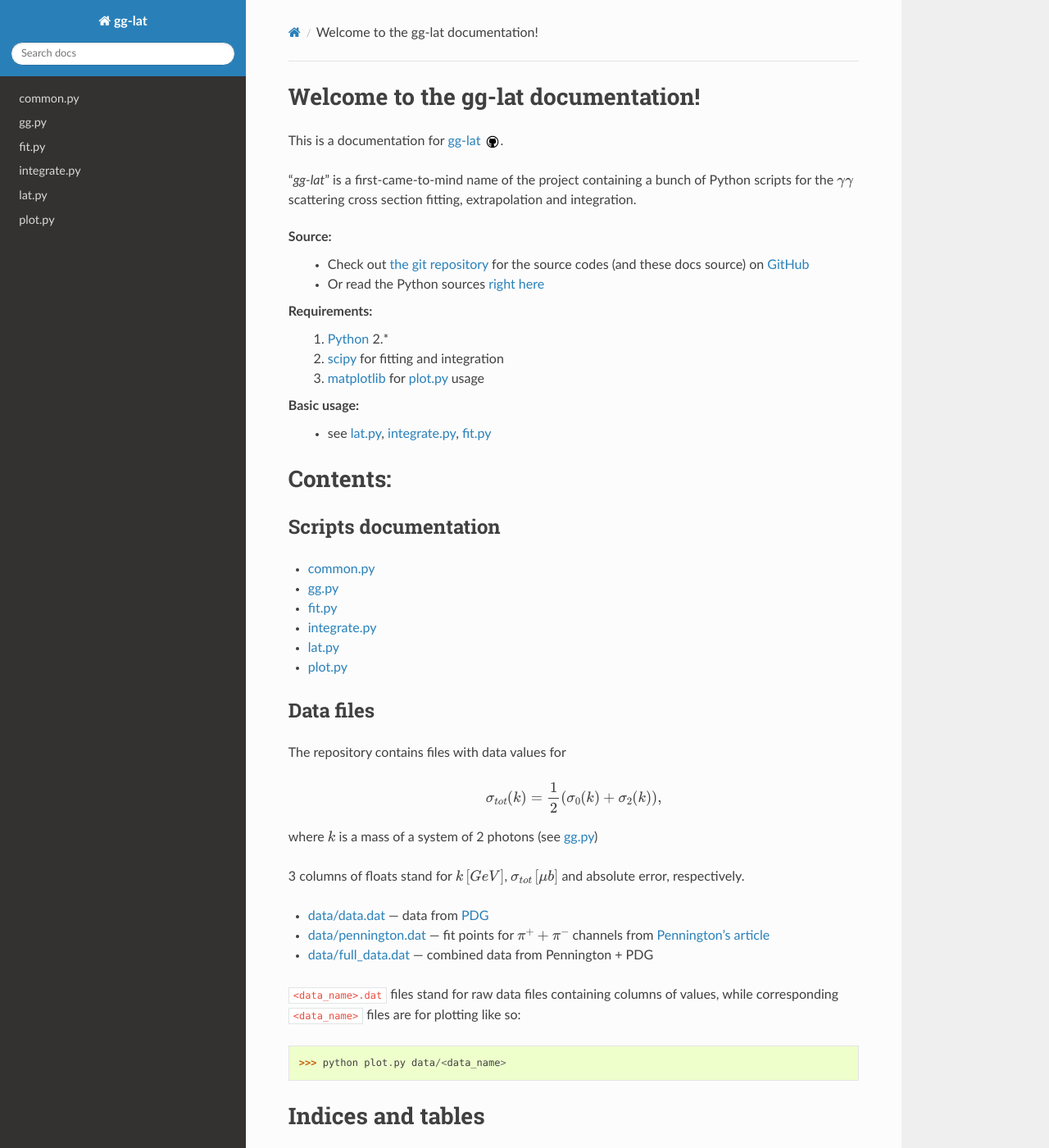
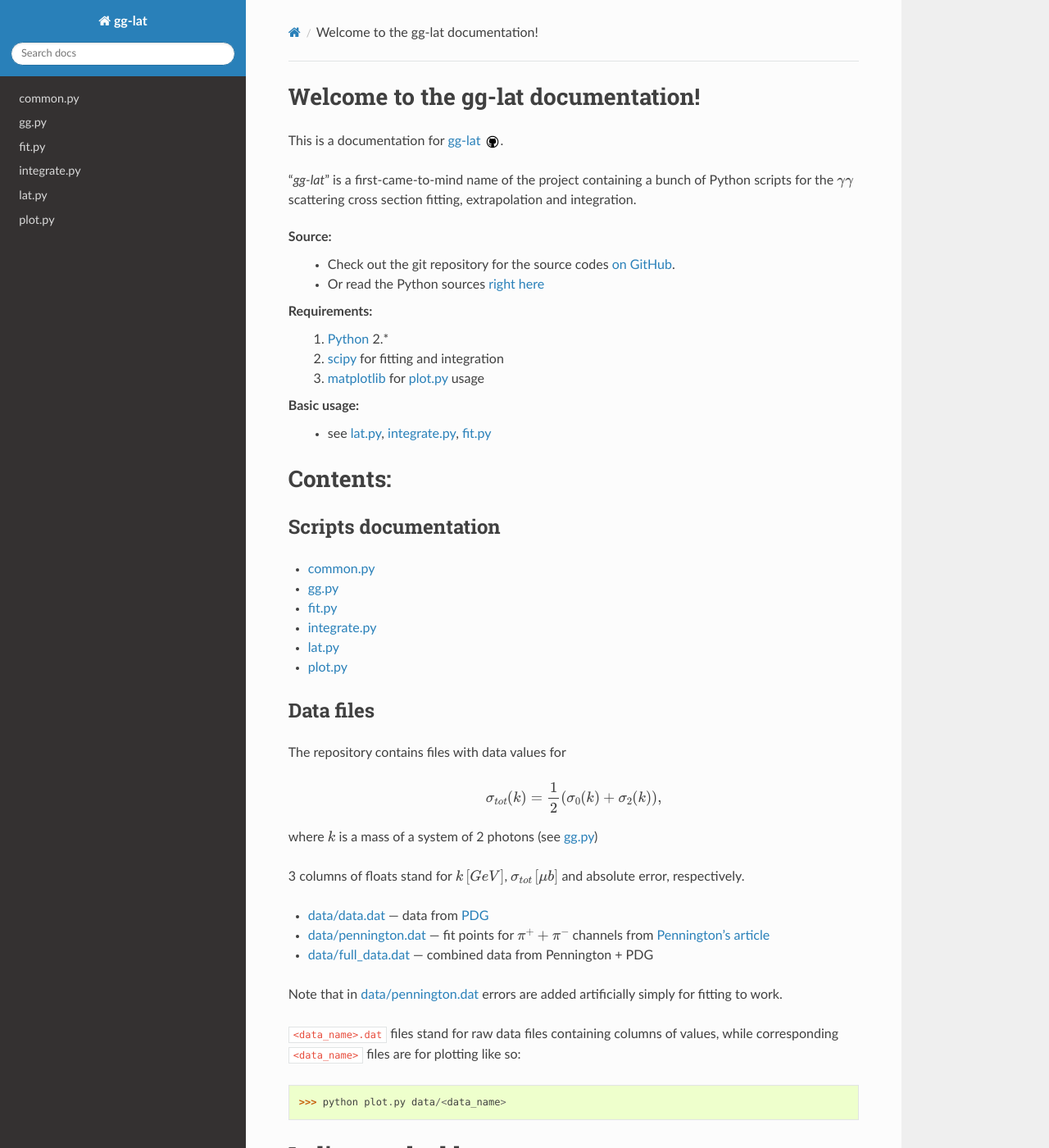
Before and after one commit to neuton/gg-lat, a Sphinx documentation site: the page built from docs/index.rst, in a window 1280 px wide and 1400 px high. Shown: the whole window at 82% size. Built offline with Sphinx 7.4.7 and the Read the Docs theme 2.0.0, drawn with Linux system fonts in a browser that asks for light colours; formulas are drawn with MathJax 3.

Commit message:
docs upd

```diff
--- a/docs/index.rst
+++ b/docs/index.rst
@@ -6,7 +6,7 @@ This is a documentation for `gg-lat`_ |GitHub|_.
 for the :math:`\gamma\gamma` scattering cross section fitting, extrapolation and integration.
 
 Source:
-	- Check out `the git repository`__ for the source codes (and these docs source) on `GitHub`__
+	- Check out the git repository for the source codes `on GitHub`__.
 	- Or read the Python sources `right here`__
 
 Requirements:
@@ -18,7 +18,6 @@ Basic usage:
 	* see lat.py_, integrate.py_, fit.py_
 
 __ http://github.com/neuton/gg-lat
-__ http://github.com
 __ _modules/index.html
 .. _GitHub: http://github.com/neuton/gg-lat
 .. |GitHub| image:: favicon-github-16.png
@@ -64,6 +63,8 @@ where :math:`k` is a mass of a system of 2 photons (see gg.py_)
 - `data/pennington.dat`_ --- fit points for :math:`\pi^+ + \pi^-` channels from `Pennington's article`__
 - `data/full_data.dat`_ --- combined data from Pennington + PDG
 
+Note that in `data/pennington.dat`_ errors are added artificially simply for fitting to work.
+
 .. _data/data.dat: http://github.com/neuton/gg-lat/blob/master/data/data.dat
 .. _data/full_data.dat: http://github.com/neuton/gg-lat/blob/master/data/full_data.dat
 .. _data/pennington.dat: http://github.com/neuton/gg-lat/blob/master/data/pennington.dat
--- a/fit.py
+++ b/fit.py
@@ -378,6 +378,8 @@ class ResonanceFit(FunctionFit):
 
 	def form_factor_fraction(self):
 		r"""
+		default form-factor fraction:
+
 		.. math:: \left| \frac{F(Q_1, Q_2)}{F(0, 0)} \right| = 1
 
 		Returns
```
Also changed, not shown: README.md (+1 -2 lines).
